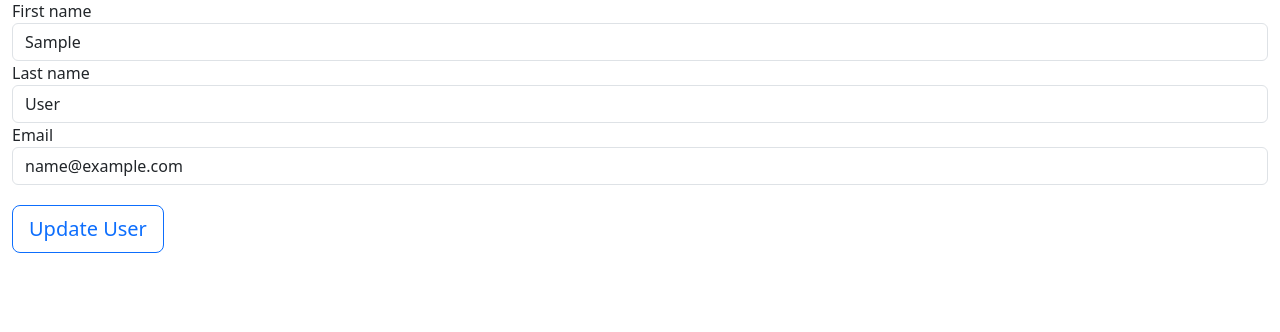
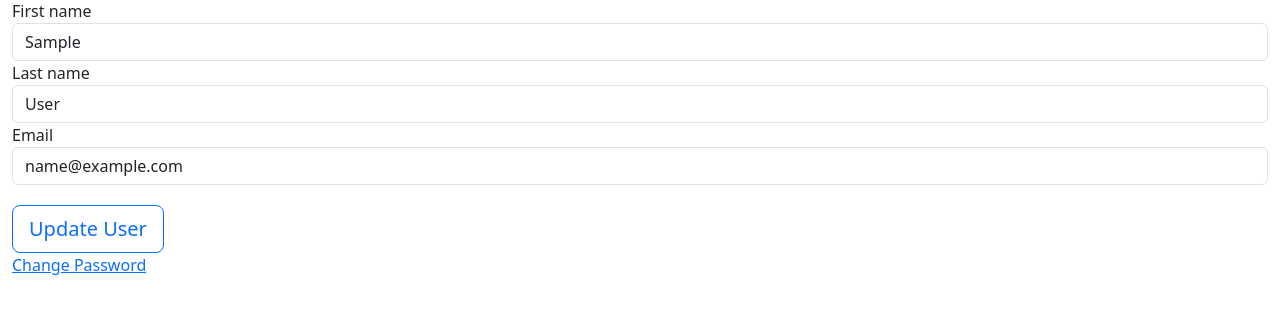
Before and after one commit to Angadia/Cohort35_homework, a Rails app: page /users/1/edit in a window 1280 px wide. Shown: the part 129-461 px from the top of the page. Run offline with Rails 7, Linux system fonts and the light colour scheme; the visitor is signed in with stand-in values (Sample User, id 1); style sheets or scripts are compiled from the project's sources; parts of the project's set-up code (start-up, migrations or seed data) failed here and were passed over; some libraries are stand-ins or nearby versions.

Commit message:
Added password update custom routes, a view page to solicit new password, and custom actions for Users controller to update password.

```diff
--- a/blog_on_rails/app/controllers/users_controller.rb
+++ b/blog_on_rails/app/controllers/users_controller.rb
@@ -1,9 +1,21 @@
 class UsersController < ApplicationController
-  before_action :authenticate_user!, only: [:edit, :update]
-  before_action :find_user, only: [:edit, :update]
+  before_action :authenticate_user!, only: [:edit, :update, :password, :update_password]
+  before_action :find_user, only: [:edit, :update, :password, :update_password]
 
   def new
     @user = User.new
+  end
+
+  def create
+    @user = User.new user_params
+    if @user.save
+      session[:user_id] = @user.id
+      flash[:notice] = "User Created Successfully"
+      redirect_to root_path
+    else
+      flash.now[:alert] = @user.errors.full_messages.join(', ')
+      render :new
+    end
   end
 
   def edit
@@ -20,15 +32,27 @@ class UsersController < ApplicationController
     end
   end
 
-  def create
-    @user = User.new user_params
-    if @user.save
-      session[:user_id] = @user.id
-      flash[:notice] = "User Created Successfully"
-      redirect_to root_path
+  def password
+
+  end
+
+  def update_password
+    if params[:new_password] != params[:current_password]
+      if params[:new_password] == params[:new_password_confirmation]
+        if @user.update password: params[:new_password], password_confirmation: params[:new_password_confirmation]
+          flash[:notice] = "User Password Updated Successfully"
+          redirect_to root_path
+        else
+          flash.now[:alert] = @user.errors.full_messages.join(', ')
+          render :password
+        end
+      else
+        flash.now[:alert] = "New Password Confirmation Failed"
+        render :password
+      end
     else
-      flash.now[:alert] = @user.errors.full_messages.join(', ')
-      render :new
+      flash.now[:alert] = "New Password Cannot Be Same As Current Password"
+      render :password
     end
   end
 
--- a/blog_on_rails/app/views/users/edit.html.erb
+++ b/blog_on_rails/app/views/users/edit.html.erb
@@ -14,3 +14,4 @@
         </div>
         <%= f.submit class: "btn btn-outline-primary btn-lg" %>
       <% end %>
+      <%= link_to "Change Password", user_password_path(@user) %>
--- a/blog_on_rails/config/routes.rb
+++ b/blog_on_rails/config/routes.rb
@@ -6,6 +6,8 @@ Rails.application.routes.draw do
     resources :comments, only: [:create, :destroy]
   end
 
+  get "/users/:id/password", to: "users#password", as: "user_password"
+  patch "/users/:id/password", to: "users#update_password"
   resources :users, only: [:new, :create, :edit, :update]
   resource :session, only: [:new, :create, :destroy]
 end
```
Also changed, not shown: blog_on_rails/app/views/users/password.html.erb (added, +16 -0 lines).
